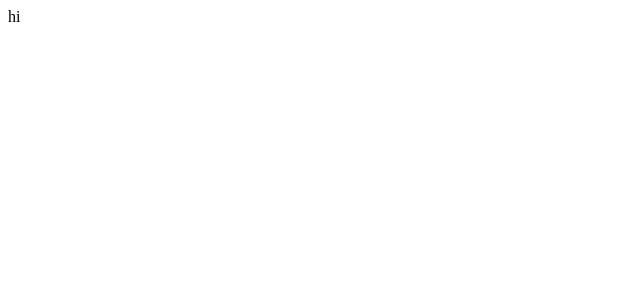
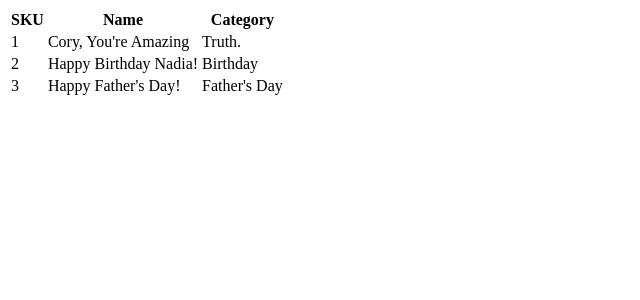
Before and after one commit to treble37/hmark_react_training, a React (Create React App) app: page / in a window 1280 px wide. Shown: the top 300 px of the page, without its empty margins (0-640 px from the left). Built offline with nearby package versions, Linux system fonts and the light colour scheme.

Commit message:
Add ECards.js functionality

```diff
--- a/src/App.js
+++ b/src/App.js
@@ -1,9 +1,10 @@
 import React from "react";
+import ECards from "./ECards";
 
 class App extends React.Component {
-    render() {
-        return  <div id="hi">hi</div>;
-    }
+  render() {
+    return <ECards />;
+  }
 }
 
 export default App;
--- /dev/null
+++ b/src/ECards.js
@@ -0,0 +1,35 @@
+import React from "react";
+
+class ECards extends React.Component {
+  render() {
+    const eCards = [
+      { sku: 1, name: "Cory, You're Amazing", category: "Truth." },
+      { sku: 2, name: "Happy Birthday Nadia!", category: "Birthday" },
+      { sku: 3, name: "Happy Father's Day!", category: "Father's Day" }
+    ];
+    return (
+      <table>
+        <thead>
+          <tr>
+            <th>SKU</th>
+            <th>Name</th>
+            <th>Category</th>
+          </tr>
+        </thead>
+        <tbody>
+          {eCards.map(card => {
+            return (
+              <tr>
+                <td>{card.sku}</td>
+                <td>{card.name}</td>
+                <td>{card.category}</td>
+              </tr>
+            );
+          })}
+        </tbody>
+      </table>
+    );
+  }
+}
+
+export default ECards;
--- a/src/index.js
+++ b/src/index.js
@@ -1,5 +1,5 @@
 import React from "react";
 import ReactDOM from "react-dom";
-import App from './App';
+import App from "./App";
 
 ReactDOM.render(<App />, document.getElementById("root"));
```
